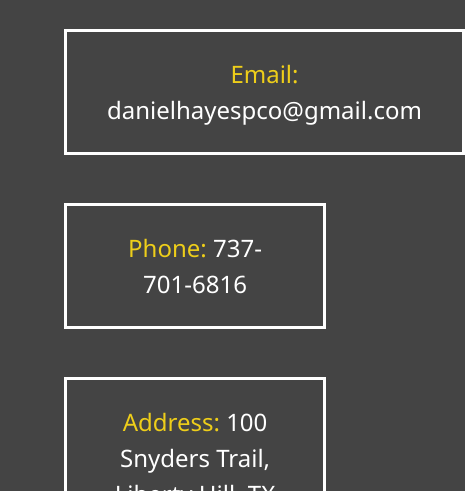
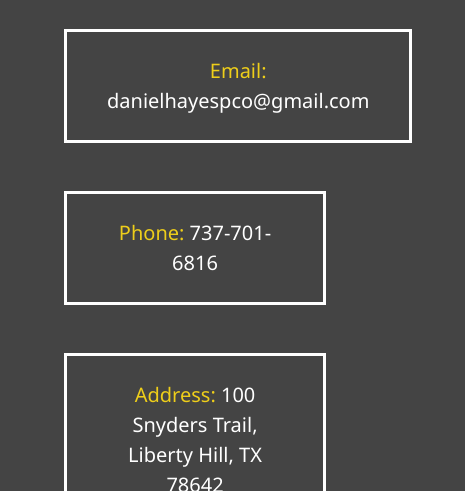
Before and after one commit to danielhayespco/responsivePortfolio, a plain HTML site: page contact.html in a window 390 px wide. Shown: the part 353-844 px from the top of the page, 465 px wide, since content can reach past the window. Drawn offline with Linux system fonts and the light colour scheme.

Commit message:
fixing email width issues by reducing font size

```diff
--- a/css/main.css
+++ b/css/main.css
@@ -275,7 +275,7 @@ main#home h1 {
 
 @media screen and (max-width: 600px) {
   .boxes div {
-    font-size: 1.5rem;
+    font-size: 1.25rem;
     border: 3px solid white;
     padding: 1.5rem 2.5rem;
     margin-bottom: 3rem;
```
